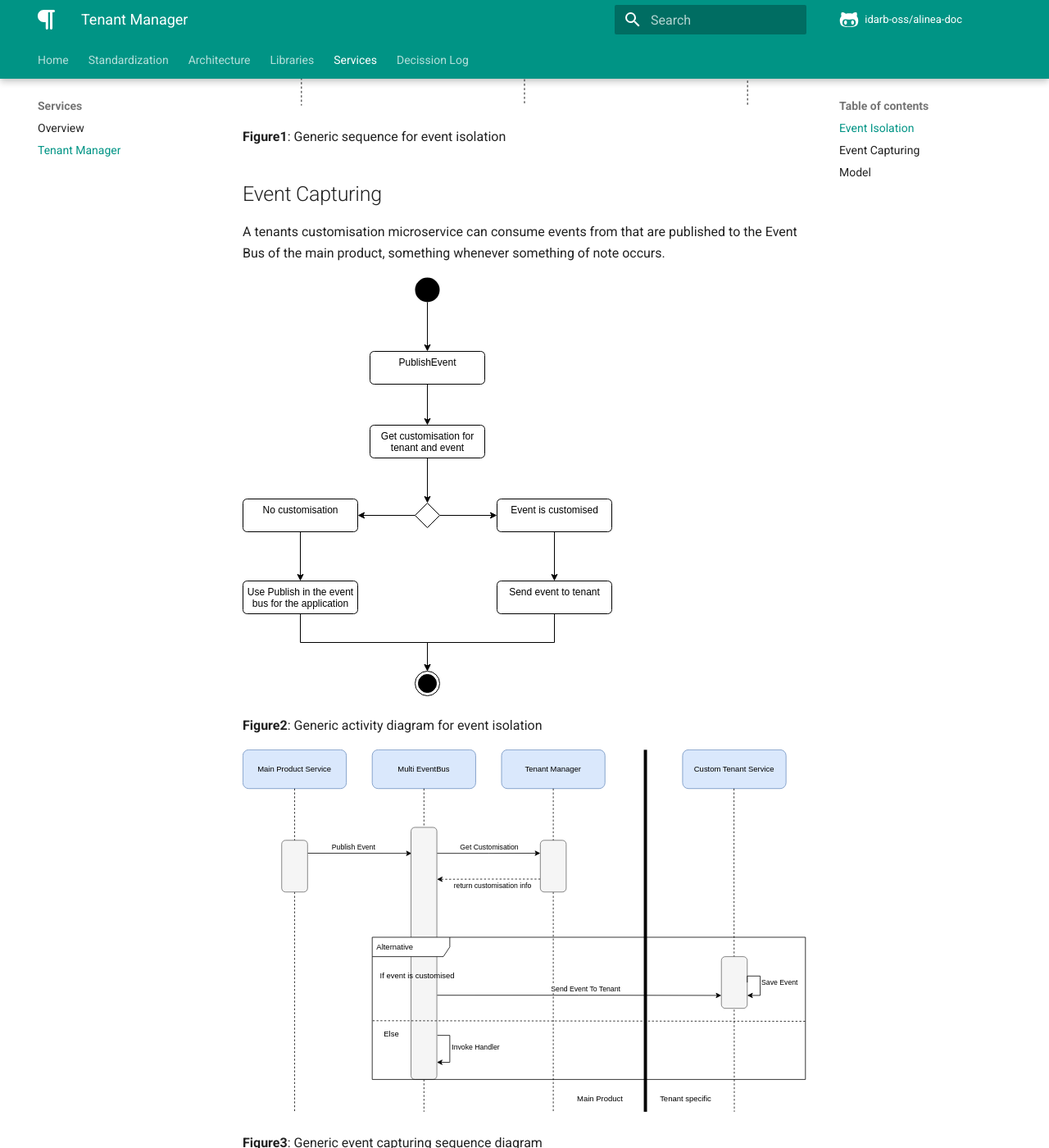
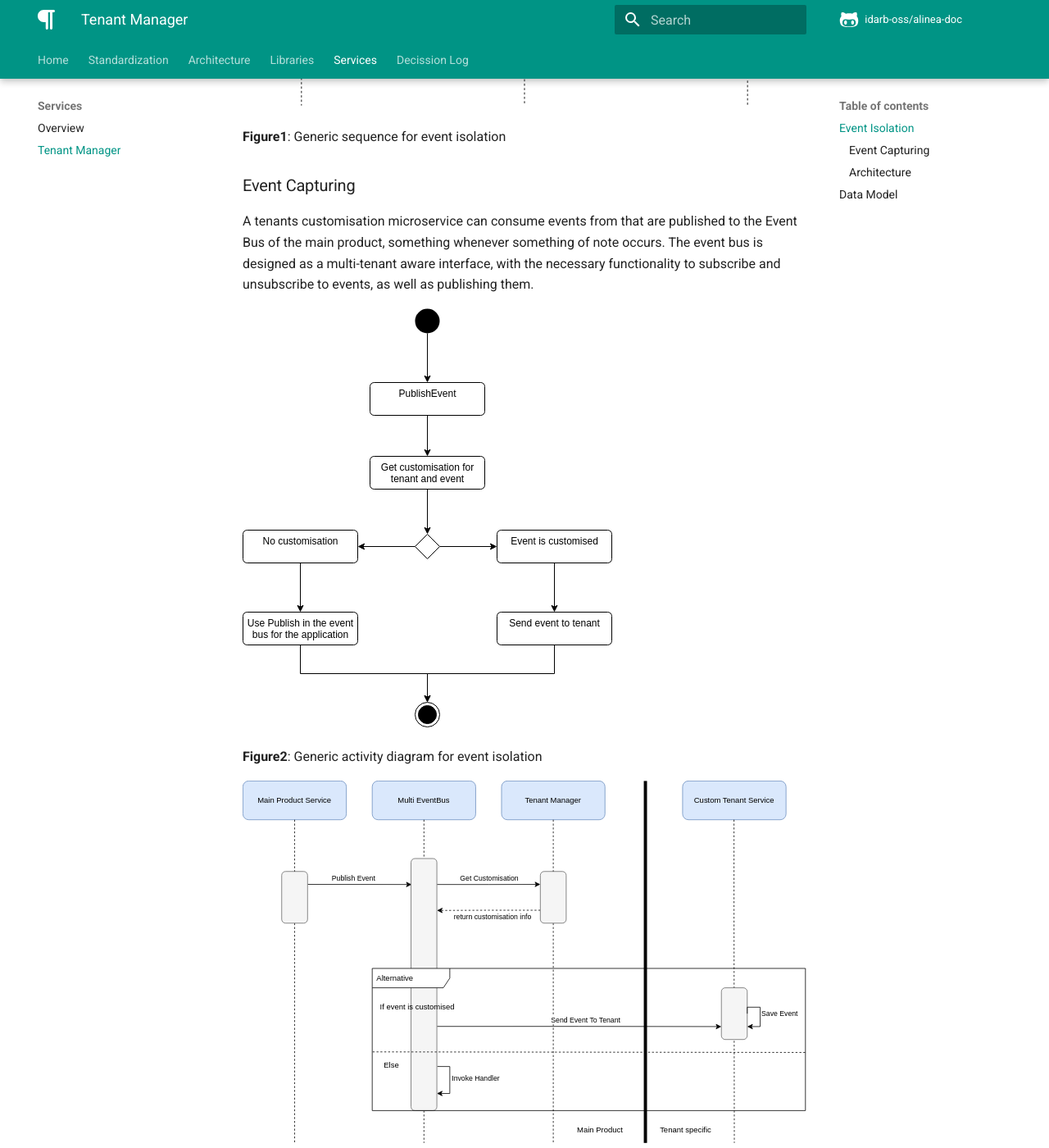
Before and after one commit to idarb-oss/alinea-doc, an MkDocs documentation site: the page built from docs/services/tenant-manager.md, in a window 1280 px wide and 1400 px high, scrolled down 1361 px. Shown: the whole window at 82% size. Built offline with MkDocs 1.6.1 and Material for MkDocs 9.7.7, drawn with Linux system fonts in a browser that asks for light colours; comment, search, counter and statistics services are not loaded; the version menu is left out; some of the changed text lies outside the part shown.

Commit message:
docs: :memo: Updates to Tenant Manager doc

```diff
--- a/docs/services/tenant-manager.md
+++ b/docs/services/tenant-manager.md
@@ -29,9 +29,9 @@
 
 **Figure1**: Generic sequence for event isolation
 
-## Event Capturing
+### Event Capturing
 
-A tenants customisation microservice can consume events from that are published to the Event Bus of the main product, something whenever something of note occurs.
+A tenants customisation microservice can consume events from that are published to the Event Bus of the main product, something whenever something of note occurs. The event bus is designed as a multi-tenant aware interface, with the necessary functionality to subscribe and unsubscribe to events, as well as publishing them.
 
 ![event-isolation-flow](../diagrams/tenant-manager-event-isolation-flow.svg)
 
@@ -41,4 +41,12 @@
 
 **Figure3**: Generic event capturing sequence diagram
 
-## Model
+### Architecture
+
+So from the proposed parts of event isolation for extending the part of the application above we get the following generic diagram of an architecture. See figure4 for the details.
+
+![architecture](../diagrams/tenant-manager-general-architecture.svg)
+
+**Figure4**: Generic architecture
+
+## Data Model
```
Also changed, not shown: docs/index.md (+1 -1 lines).
